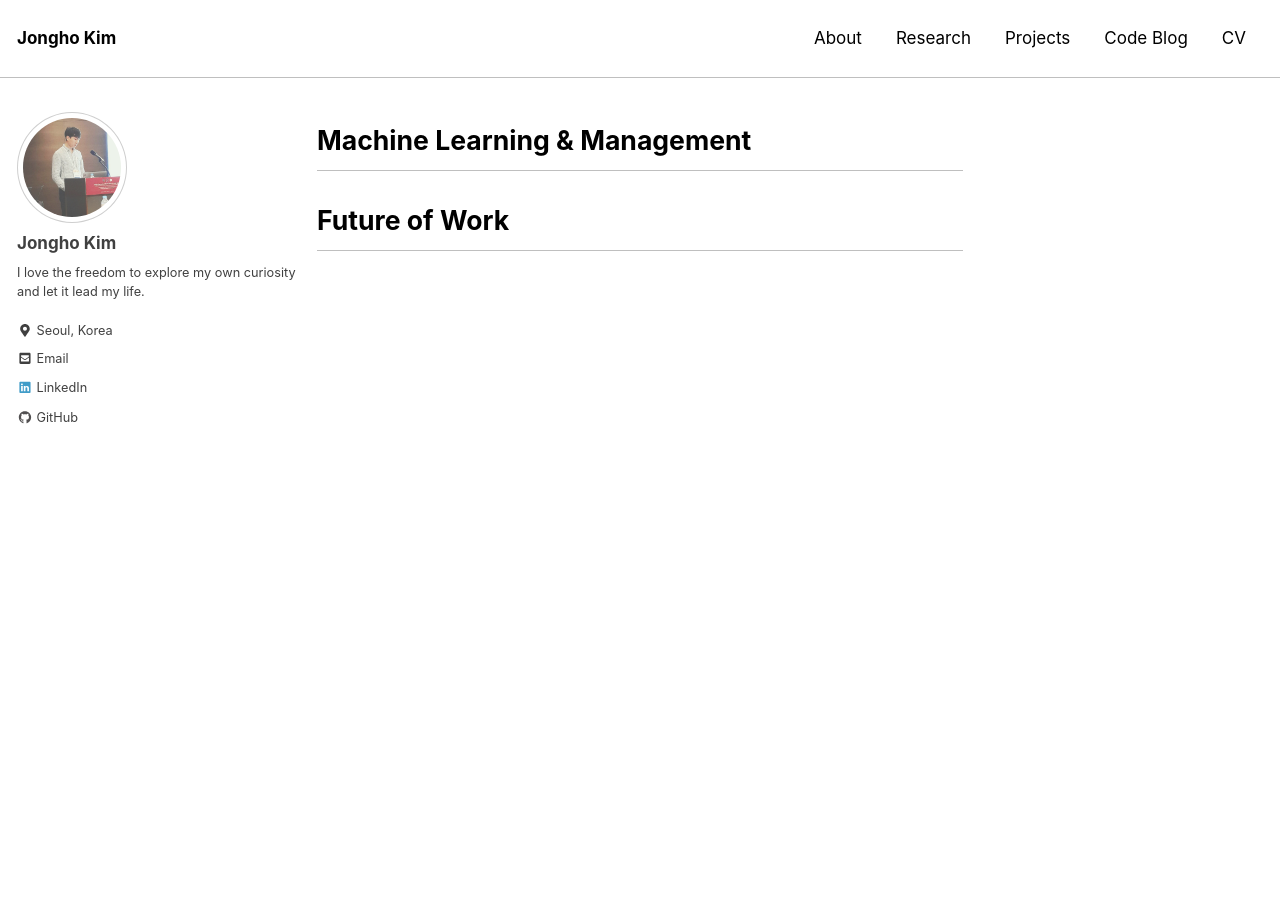
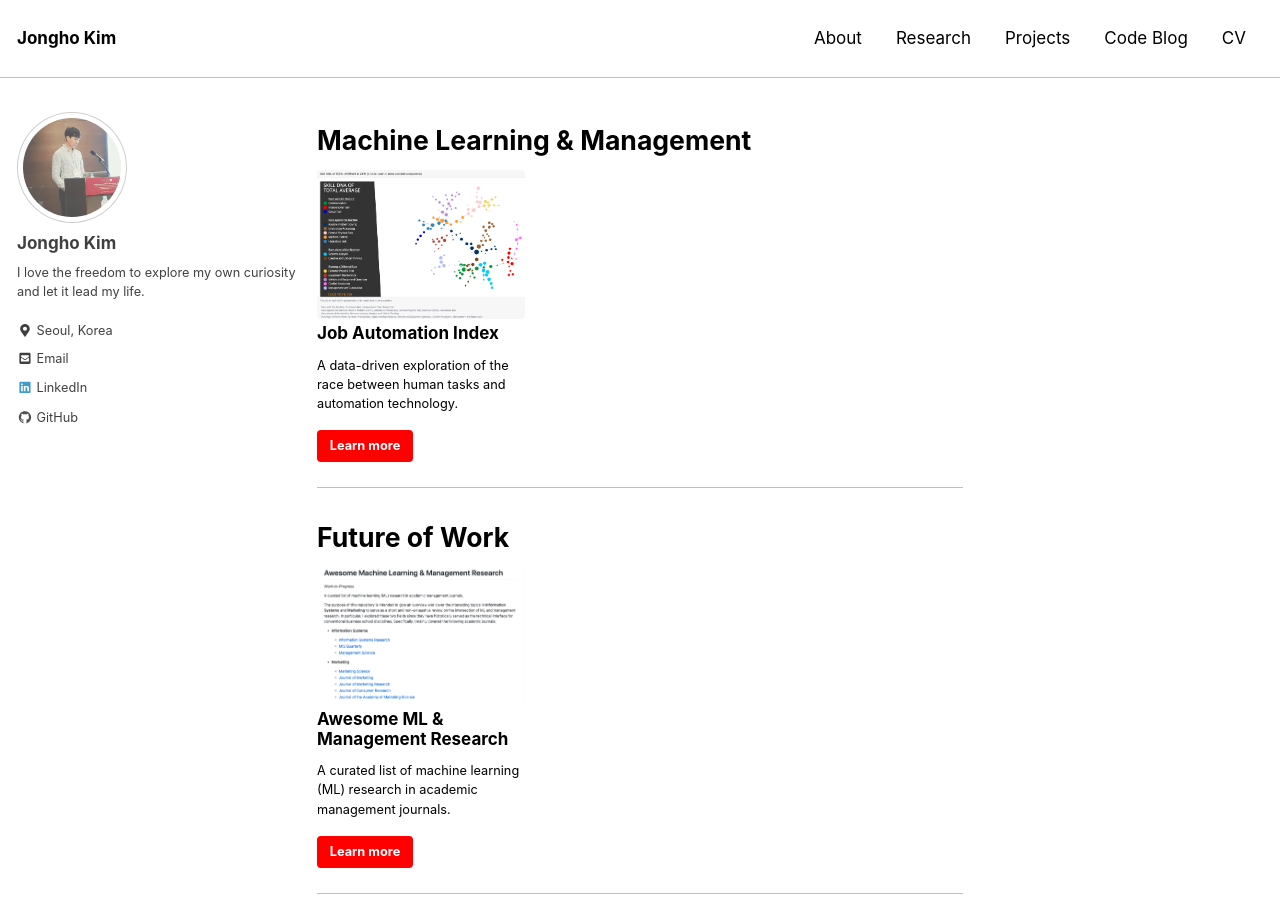
Before and after one commit to jonghkim/jonghkim.github.io, a Jekyll site: the page built from _pages/code_blog.html, in a window 1280 px wide and 900 px high. Built offline with Jekyll 4.4.1, drawn with Linux system fonts in a browser that asks for light colours; nearby versions of some CDN libraries; part of the change alters nothing that is shown.

```diff
--- a/_pages/code_blog.html
+++ b/_pages/code_blog.html
@@ -2,7 +2,7 @@
 layout: archive
 permalink: /code_blog/
 author_profile: true
-feature_row:
+ml_mngt:
   - image_path: /assets/images/job_automation_index.png
     alt: "skill_dna_of_jobs"
     title: "Job Automation Index"
@@ -10,7 +10,7 @@ feature_row:
     url: http://www.jobautomationindex.com/
     btn_class: "btn--primary"
     btn_label: "Learn more"
-    id: ml_mngt
+future_of_work:
   - image_path: /assets/images/ml-mngt.png
     alt: "ml_management"
     title: "Awesome ML & Management Research"
```
